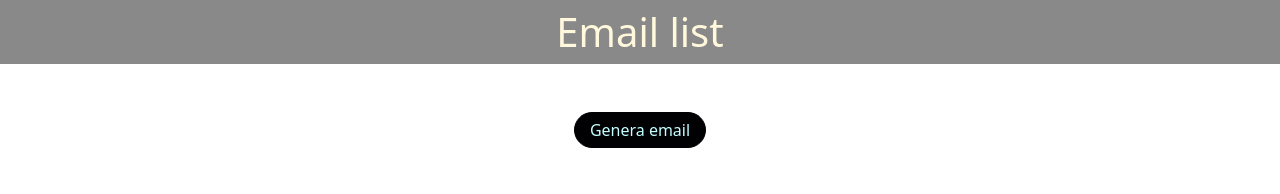
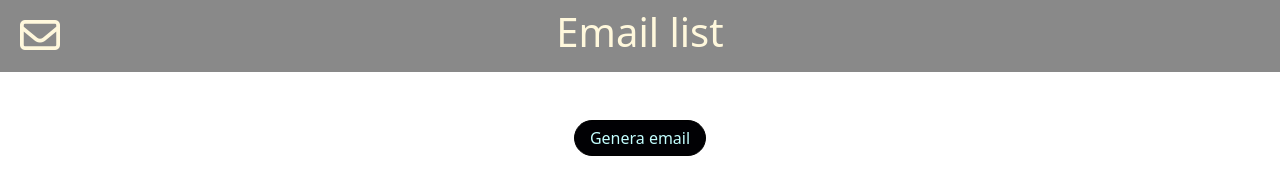
Before and after one commit to DoriaFabio/js-email-list, a plain HTML site: page index.html in a window 1280 px wide. Drawn offline with nearby package versions, Linux system fonts and the light colour scheme.

Commit message:
add icon "mail"

```diff
--- a/index.html
+++ b/index.html
@@ -22,7 +22,11 @@
 </head>
 
 <body>
-    <h1 class="text-center py-2 myh1">Email list</h1>
+    <div class="myh1 d-flex justify-content-center">
+        <i class="fa-regular fa-envelope"></i>
+        <h1 class="text-center py-2">Email list</h1>
+    </div>
+
     <div class="d-flex justify-content-center mt-5">
         <button class="mybtn">Genera email</button>
     </div>
--- a/style.css
+++ b/style.css
@@ -9,6 +9,14 @@ body {
 .myh1 {
     color: cornsilk;
     background-color: rgba(0, 0, 0, 0.463);
+    position: relative;
+}
+
+.myh1 i {
+    position: absolute;
+    top: 15px;
+    left: 20px;
+    font-size: 40px;
 }
 
 .mybtn {
```
